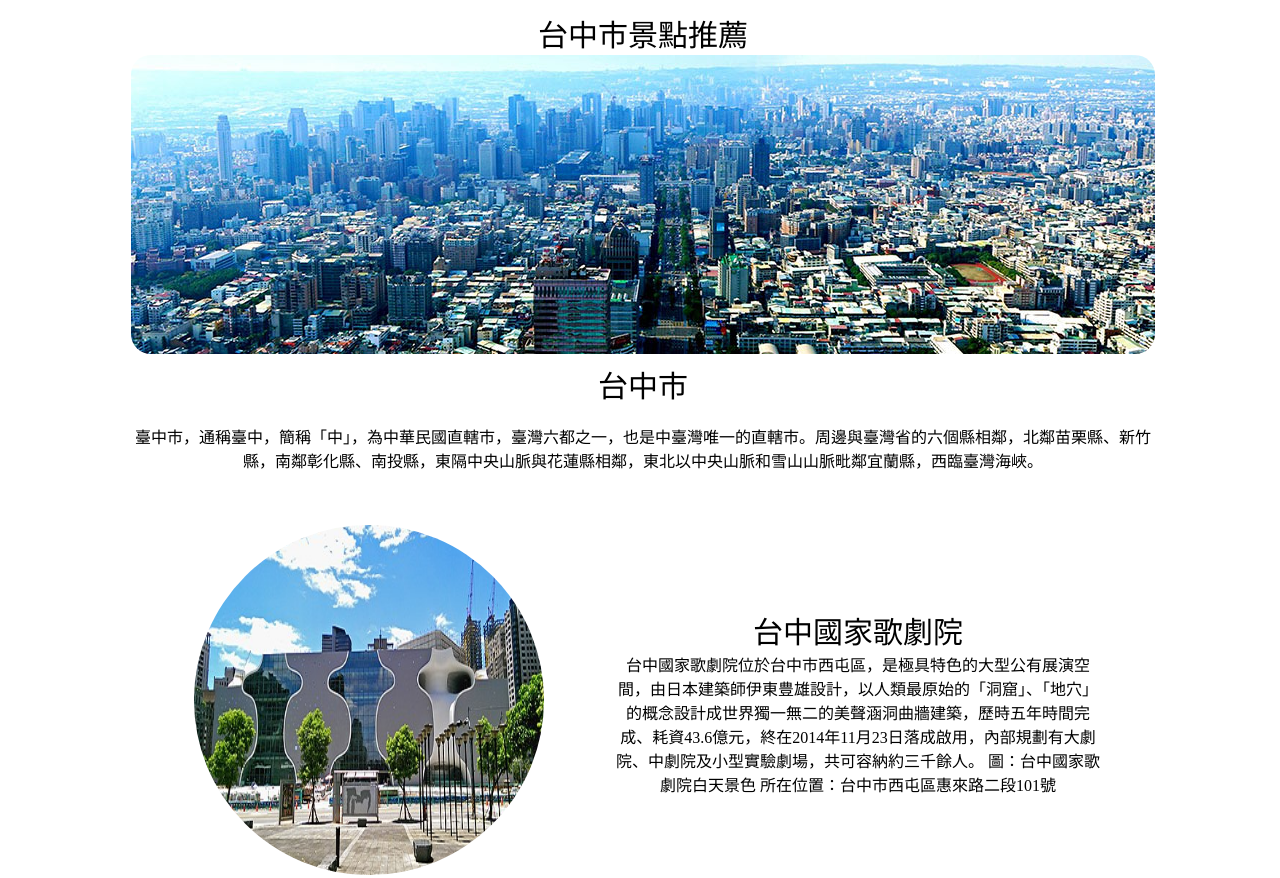
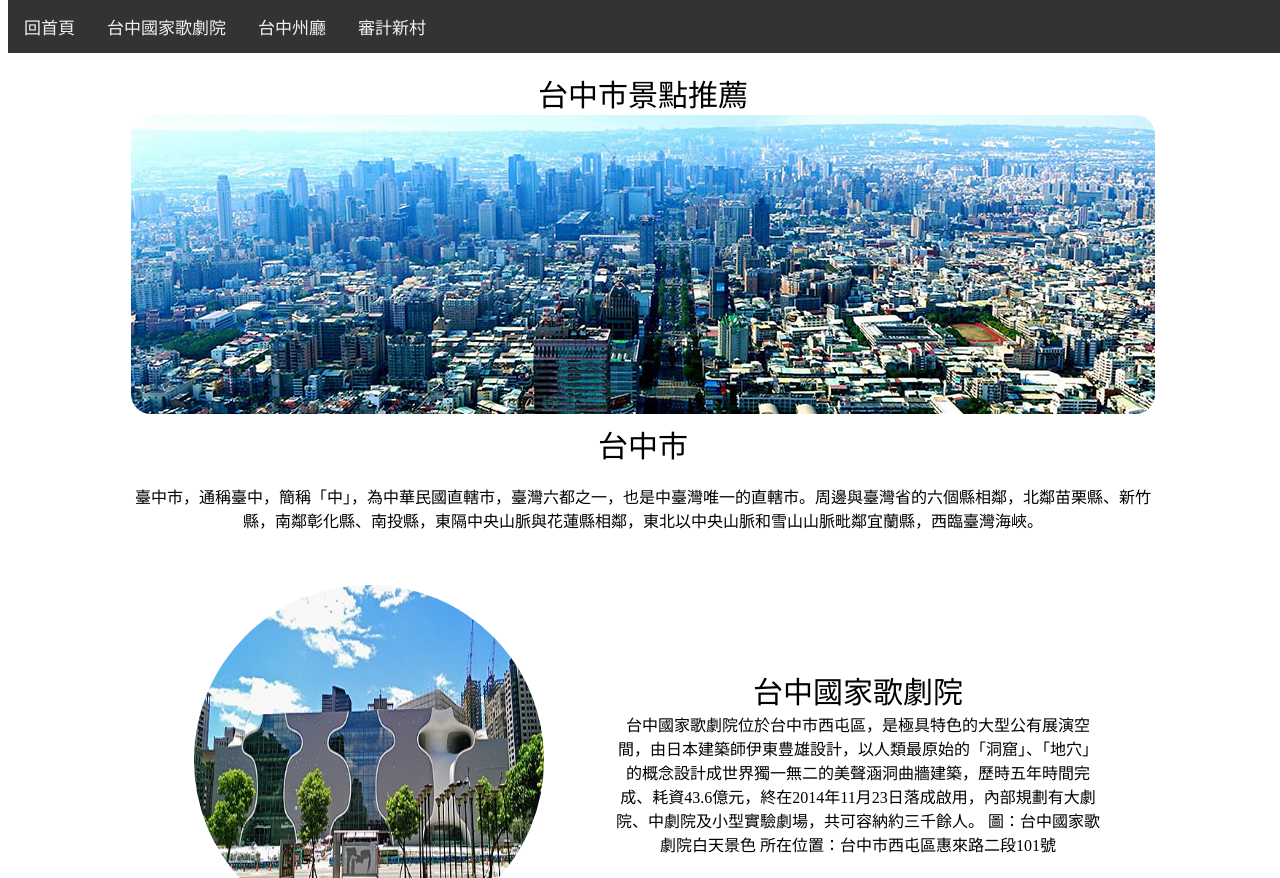
Before and after one commit to mi20151020/mi20200923, a plain HTML site: page index.html in a window 1280 px wide. Shown: the top 878 px of the page. Drawn offline with Linux system fonts and the light colour scheme.

Commit message:
Add files via upload

```diff
--- a/index.html
+++ b/index.html
@@ -12,15 +12,46 @@
 			.large_font { font-size: 30px; }
 			.large_font:hover{background-color: gray; color: white;}
 			.img_circle:hover{opacity: 80%;rotate: -5deg;}
+
+			.navbar {
+			  overflow: hidden;
+			  background-color: #333;
+			  position: fixed;
+			  top: 0;
+			  width: 100%;
+			}
+
+			.navbar a {
+			  float: left;
+			  display: block;
+			  color: #f2f2f2;
+			  text-align: center;
+			  padding: 14px 16px;
+			  text-decoration: none;
+			  font-size: 17px;
+			}
+
+			.navbar a:hover {
+			  background: #ddd;
+			  color: black;
+			}
+
 	</style>
 </head>
 <body>
+
+<div class="navbar">
+  <a href="#home">回首頁</a>
+  <a href="#s1">台中國家歌劇院</a>
+  <a href="#s2">台中州廳</a>
+  <a href="#s3">審計新村</a>
+</div>
 
 <div class="container">
 	<table>
 		<tr>
 			<td  colspan="2">
-				<div class="large_font">台中市景點推薦</div>
+				<div  id="home" style="padding-top: 60px;" class="large_font">台中市景點推薦</div>
 			<img class="img_rounded_corner" src="00.jpeg">
 
 			</td>
@@ -36,7 +67,7 @@
 		<tr>
 
 			<td>
-                <img class="img_circle" src="01.jpeg">
+                <img id="s1" class="img_circle" src="01.jpeg">
 			</td>
 			<td style="padding-right: 50px;">
 			<div class="large_font">台中國家歌劇院</div>
@@ -58,13 +89,13 @@
             所在位置：台中市西區民權路99號
             </td>
             <td>
-                <img class="img_circle" src="02.jpeg">
+                <img id="s2" class="img_circle" src="02.jpeg">
 			</td>
 		</tr>
 		<tr>
 
             <td>
-                 <img class="img_circle" src="03.jpeg">
+                 <img id="s3" class="img_circle" src="03.jpeg">
 			</td>
 			<td style="padding-right: 50px;">
 			<div class="large_font">審計新村</div><br>
@@ -75,7 +106,17 @@
             所在位置：台中市西區民生路368巷
             </td>
 		</tr>
+
 		<tr>
+			<td  colspan="2">
+				<iframe class="img_rounded_corner" frameborder="0" src="https://www.google.com/maps/d/embed?mid=1po8Dd_DEUwLXCO6mjBlaD7lM0nXEhIw&ehbc=2E312F" width="960" height="600"></iframe>
+
+			</td>
+		</tr>
+
+
+		<tr>
+
 			<td width="1024px" bgcolor="black" colspan="2">
 				<font color="white">觀光三A 呂錦萱</font>
 			</td>
```
